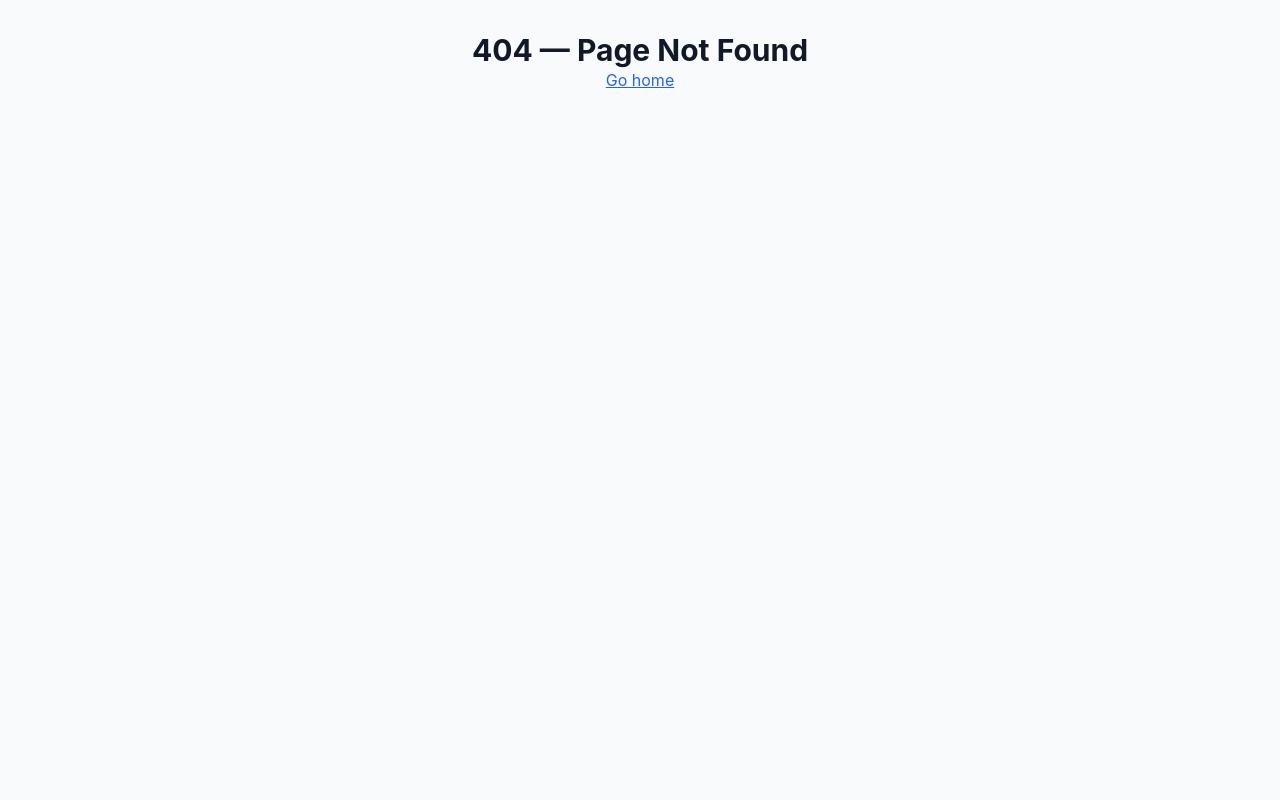
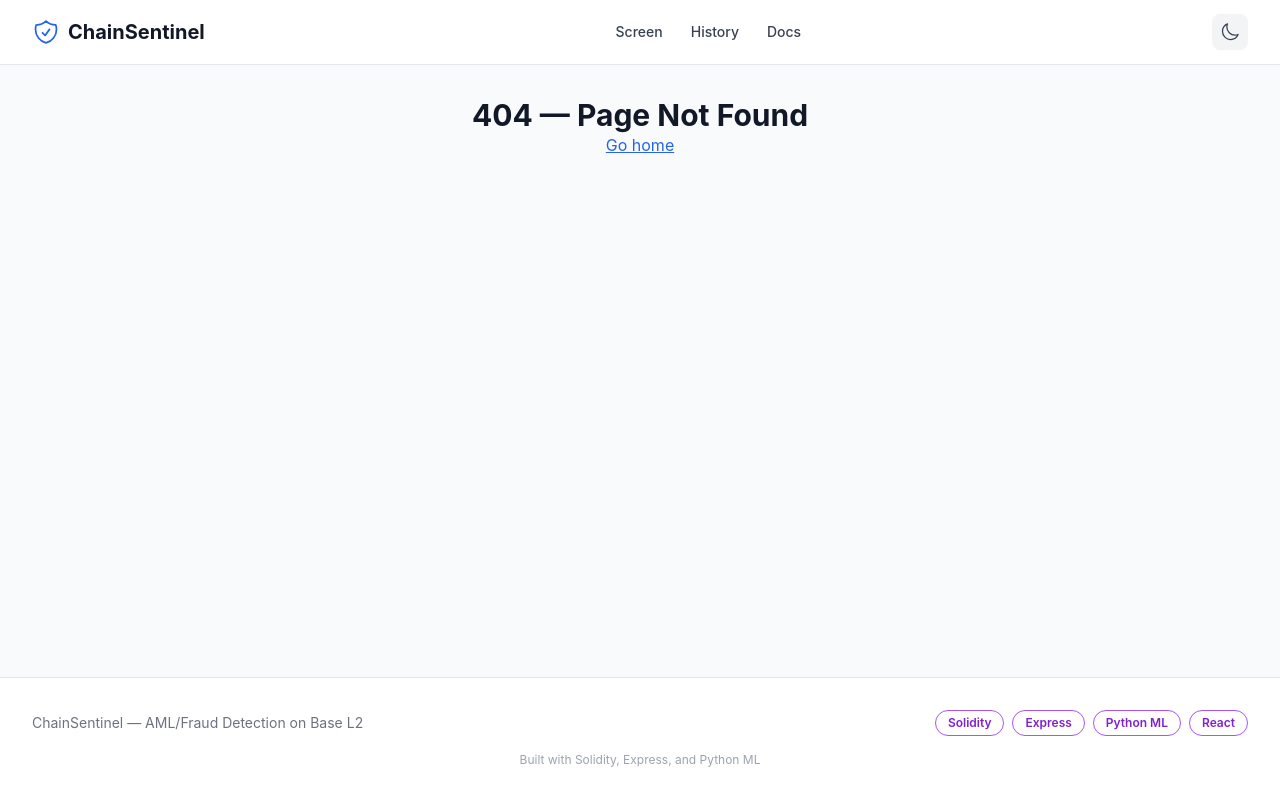
Before and after one commit to getAman369/ChainSentinel, a React (Vite) app in the folder web/: page /status in a window 1280 px wide. Before the commit this address had no page. Built offline with nearby package versions, Linux system fonts and the light colour scheme.

Commit message:
feat: create Layout component with route outlet

```diff
--- a/web/src/App.tsx
+++ b/web/src/App.tsx
@@ -1,4 +1,6 @@
 import { BrowserRouter, Route, Routes } from "react-router-dom";
+
+import { Layout } from "@components/layout/Layout";
 
 import Home from "@pages/Home";
 import History from "@pages/History";
@@ -11,12 +13,14 @@ export default function App() {
   return (
     <BrowserRouter>
       <Routes>
+        <Route element={<Layout />}>
           <Route path="/" element={<Home />} />
           <Route path="/history" element={<History />} />
           <Route path="/docs" element={<ApiDocs />} />
           <Route path="/settings" element={<Settings />} />
           <Route path="/about" element={<About />} />
           <Route path="*" element={<NotFound />} />
+        </Route>
       </Routes>
     </BrowserRouter>
   );
--- /dev/null
+++ b/web/src/components/layout/Layout.tsx
@@ -0,0 +1,22 @@
+import { Outlet } from "react-router-dom";
+
+import { Footer } from "./Footer";
+import { Header } from "./Header";
+
+export function Layout() {
+  return (
+    <div className="flex min-h-screen flex-col bg-gray-50 dark:bg-gray-900">
+      <a
+        href="#main-content"
+        className="sr-only focus:absolute focus:left-0 focus:top-0 focus:z-[60] focus:bg-primary-600 focus:px-4 focus:py-2 focus:text-white focus:not-sr-only"
+      >
+        Skip to main content
+      </a>
+      <Header />
+      <main id="main-content" className="flex-1" role="main">
+        <Outlet />
+      </main>
+      <Footer />
+    </div>
+  );
+}
```
Lines whose indentation alone changed are shown as unchanged.
